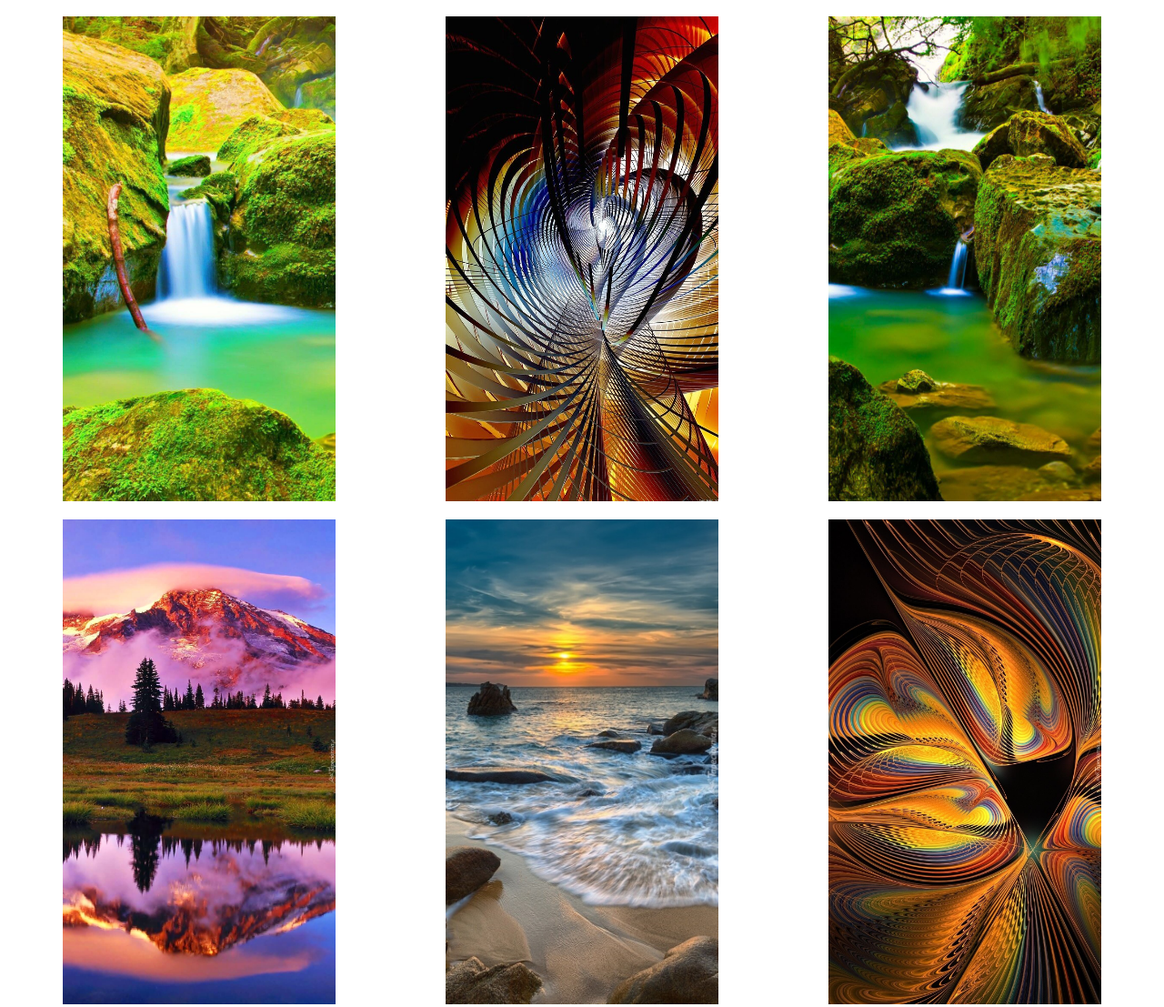
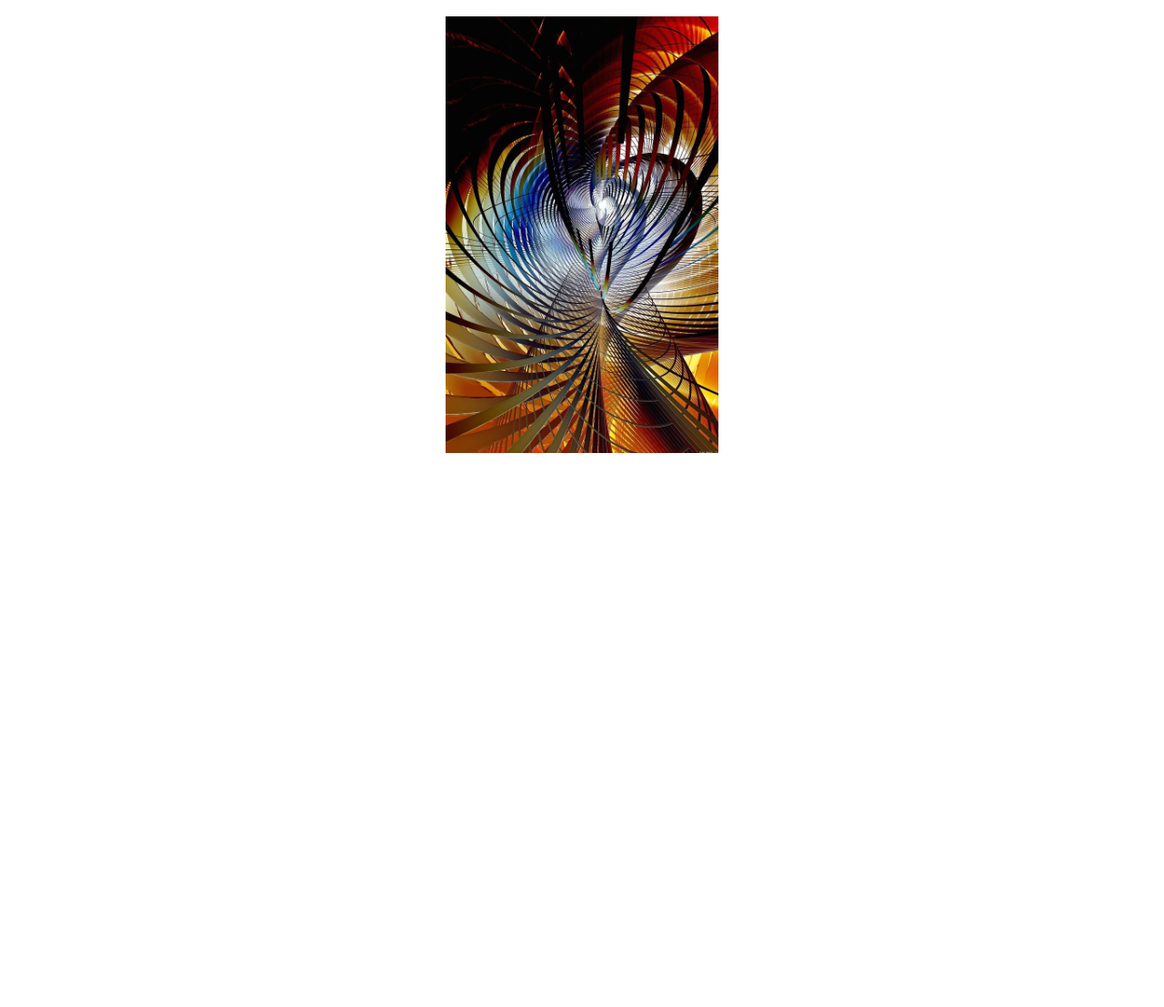
Before and after one commit to Bart-urs/RichMedia-slider-app, a plain HTML site: page index.html in a window 1280 px wide. Shown: the whole page at 91% size. After the commit the page ends 800 px from the top, so only its background shows below. Drawn offline with Linux system fonts and the light colour scheme.

Commit message:
Naprawiono błąd z nasłuchiwaniem zdarzeń w galerii

```diff
--- a/index.html
+++ b/index.html
@@ -8,12 +8,12 @@
 </head>
 <body>
     <div class="galeria">
-        <img src="./images/1.jpg">
-        <img src="./images/2.jpg">
-        <img src="./images/3.jpg">
-        <img src="./images/4.jpg">
-        <img src="./images/5.jpg">
-        <img src="./images/6.jpg">
+        <img src="./images/1.jpg" class="slide">
+        <img src="./images/2.jpg" class="slide">
+        <img src="./images/3.jpg" class="slide">
+        <img src="./images/4.jpg" class="slide">
+        <img src="./images/5.jpg" class="slide">
+        <img src="./images/6.jpg" class="slide">
 
 
     </div>
--- a/script.js
+++ b/script.js
@@ -0,0 +1,54 @@
+window.onload = function() {
+    var images = document.querySelectorAll('.galeria img');
+    images.forEach(function(img) {
+        img.addEventListener('click', function(event) {
+            event.target.style.transform = 'scale(1.5)';
+        });
+
+        img.addEventListener('mouseout', function(event) {
+            event.target.style.transform = 'scale(1)';
+        });
+    });
+
+    let index = 0;
+    const slides = document.querySelectorAll('.slide');
+
+    function nextSlide() {
+        slides[index].classList.remove('active');
+        index = (index + 1) % slides.length; // Wraca do pierwszego slajdu po ostatnim
+        slides[index].classList.add('active');
+    }
+
+    function prevSlide() {
+        slides[index].classList.remove('active');
+        index = (index - 1 + slides.length) % slides.length; // Wraca do ostatniego slajdu po pierwszym
+        slides[index].classList.add('active');
+    }
+
+    // Przewijanie slajdów co 3 sekundy
+    setInterval(nextSlide, 3000);
+
+    let startX;
+    let endX;
+    const slider = document.querySelector('.galeria');
+
+    // Nasłuchiwanie na zdarzenie dotknięcia
+    slider.addEventListener('touchstart', function(e) {
+        startX = e.touches[0].clientX;
+    });
+
+    // Nasłuchiwanie na zdarzenie przeciągnięcia
+    slider.addEventListener('touchmove', function(e) {
+        endX = e.touches[0].clientX;
+    });
+
+    // Nasłuchiwanie na zdarzenie zakończenia dotyku
+    slider.addEventListener('touchend', function() {
+        let threshold = 100; // minimalna odległość przeciągnięcia, aby wywołać przewijanie
+        if (startX - endX > threshold) {
+            nextSlide(); // przewijanie w prawo
+        } else if (endX - startX > threshold) {
+            prevSlide(); // przewijanie w lewo
+        }
+    });
+};
--- a/styles.css
+++ b/styles.css
@@ -12,3 +12,23 @@
 .galeria img:hover {
     transform: scale(1.1);
 }
+
+#slider {
+    overflow: hidden;
+}
+
+.slide {
+    width: 100%;
+    display: none;
+}
+
+.slide.active {
+    display: block;
+}
+
+@media (max-width: 600px) {
+    .galeria {
+        flex-direction: column;
+        align-items: center;
+    }
+}
```
